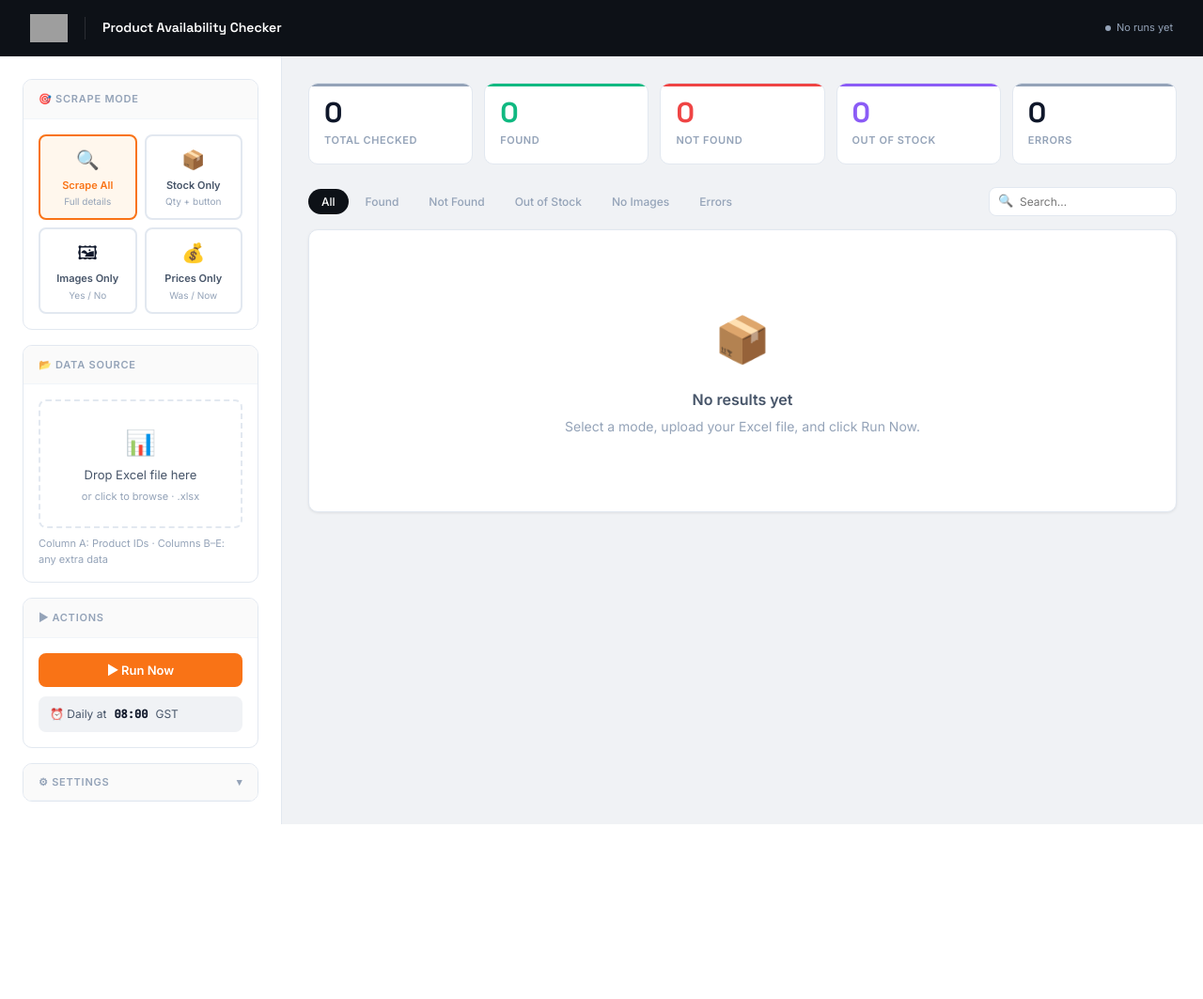
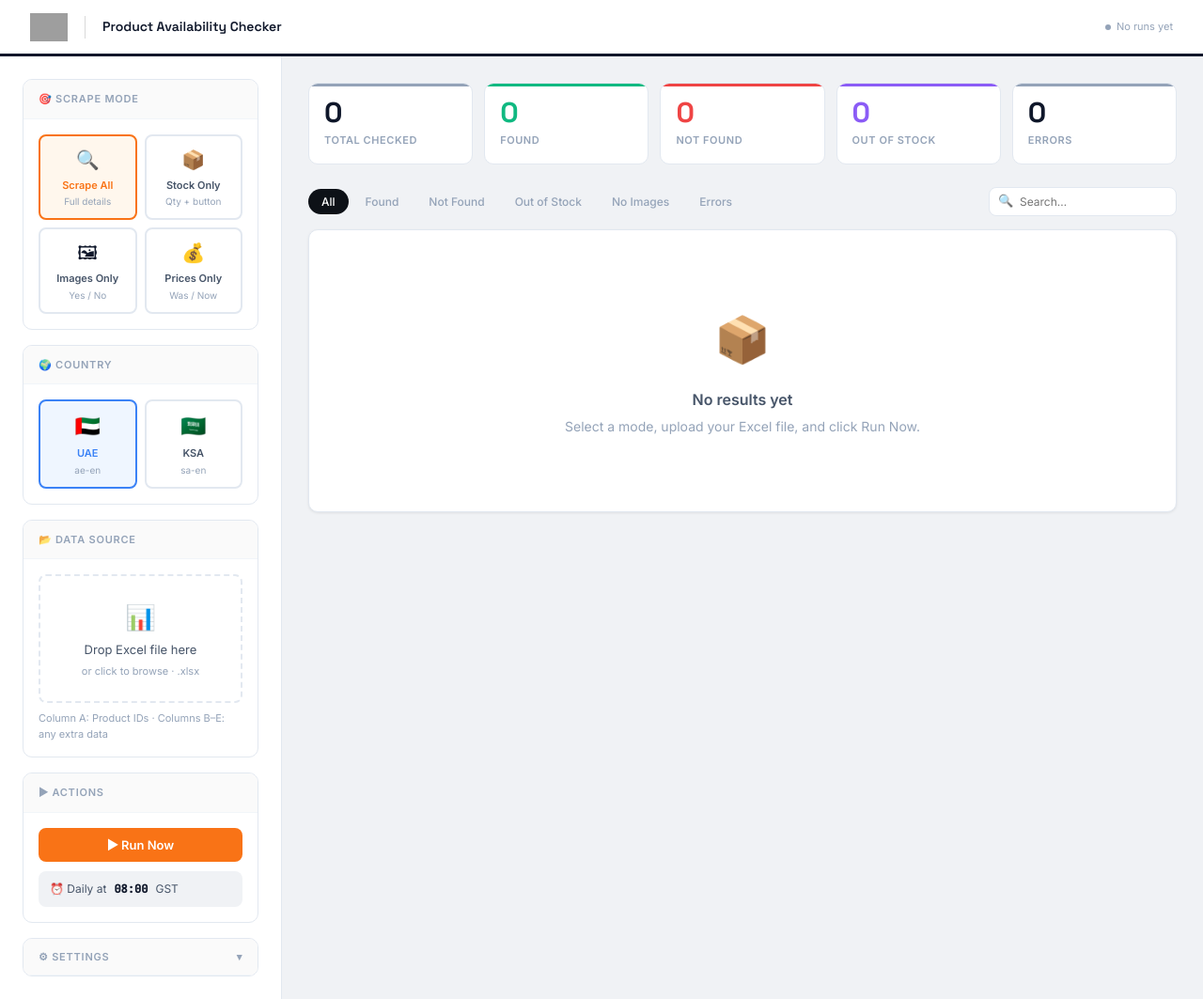
Before and after one commit to salmanhathi/TheDeal-Website-Scraper, a Flask app: page / in a window 1280 px wide. Shown: the whole page at 94% size. Before the commit the page ends 877 px from the top, so only its background shows below. Run offline with Flask 3, Linux system fonts and the light colour scheme; grey boxes are pictures that could not be loaded.

Commit message:
Add files via upload

```diff
--- a/templates/index.html
+++ b/templates/index.html
@@ -31,10 +31,10 @@
   body { font-family: 'Inter', sans-serif; background: var(--bg); color: var(--text1); min-height: 100vh; font-size: 14px; line-height: 1.5; }
 
   /* Header */
-  .header { background: var(--night); padding: 0 32px; display: flex; align-items: center; height: 60px; position: sticky; top: 0; z-index: 100; border-bottom: 1px solid rgba(255,255,255,.06); }
+  .header { background: #ffffff; padding: 0 32px; display: flex; align-items: center; height: 60px; position: sticky; top: 0; z-index: 100; border-bottom: 3px solid #0f172a; }
   .header-logo img { height: 30px; display: block; }
-  .header-divider { width: 1px; height: 24px; background: rgba(255,255,255,.12); margin: 0 18px; }
-  .header-title { font-family: 'Space Grotesk', sans-serif; font-size: 14px; font-weight: 600; color: #fff; }
+  .header-divider { width: 1px; height: 24px; background: rgba(0,0,0,.15); margin: 0 18px; }
+  .header-title { font-family: 'Space Grotesk', sans-serif; font-size: 14px; font-weight: 600; color: #0f172a; }
   .header-right { margin-left: auto; display: flex; align-items: center; gap: 12px; }
   .last-run { font-size: 11px; color: var(--text3); display: flex; align-items: center; gap: 6px; }
   .pulse-dot { width: 6px; height: 6px; border-radius: 50%; background: var(--green); display: inline-block; }
@@ -61,6 +61,17 @@
   .mode-label { font-size: 11px; font-weight: 600; color: var(--text2); display: block; }
   .mode-desc { font-size: 10px; color: var(--text3); margin-top: 2px; display: block; }
   .mode-card.active .mode-label { color: var(--orange); }
+
+  /* Country selector */
+  .country-grid { display: grid; grid-template-columns: 1fr 1fr; gap: 8px; }
+  .country-card { border: 2px solid var(--border); border-radius: 8px; padding: 10px; cursor: pointer; transition: all .15s; text-align: center; }
+  .country-card:hover { border-color: var(--blue); background: #eff6ff; }
+  .country-card.active { border-color: var(--blue); background: #eff6ff; }
+  .country-card input { display: none; }
+  .country-flag { font-size: 22px; margin-bottom: 4px; }
+  .country-label { font-size: 11px; font-weight: 600; color: var(--text2); display: block; }
+  .country-desc { font-size: 10px; color: var(--text3); margin-top: 2px; display: block; }
+  .country-card.active .country-label { color: var(--blue); }
 
   /* Upload */
   .drop-zone { border: 2px dashed var(--border); border-radius: 8px; padding: 24px 16px; text-align: center; cursor: pointer; transition: border-color .2s, background .2s; position: relative; }
@@ -233,6 +244,9 @@
   <div class="header-divider"></div>
   <div class="header-title">Product Availability Checker</div>
   <div class="header-right">
+    {% if state.results %}
+    <button onclick="showClear()" style="background:#ef4444;color:#fff;border:none;padding:6px 14px;border-radius:8px;font-size:12px;font-weight:600;cursor:pointer">🗑 Clear</button>
+    {% endif %}
     <div class="last-run" id="lastRunBadge">
       <span class="pulse-dot idle" id="statusDot"></span>
       <span id="lastRunText">
@@ -283,6 +297,27 @@
             <span class="mode-desc">Was / Now</span>
           </label>
 
+        </div>
+      </div>
+    </div>
+
+    <!-- Country selector -->
+    <div class="card">
+      <div class="card-header">🌍 Country</div>
+      <div class="card-body">
+        <div class="country-grid" id="countryGrid">
+          <label class="country-card active" id="cc-ae">
+            <input type="radio" name="country" value="ae" checked>
+            <div class="country-flag">🇦🇪</div>
+            <span class="country-label">UAE</span>
+            <span class="country-desc">ae-en</span>
+          </label>
+          <label class="country-card" id="cc-sa">
+            <input type="radio" name="country" value="sa">
+            <div class="country-flag">🇸🇦</div>
+            <span class="country-label">KSA</span>
+            <span class="country-desc">sa-en</span>
+          </label>
         </div>
       </div>
     </div>
@@ -592,6 +627,18 @@
     return document.querySelector('input[name="mode"]:checked')?.value || 'all';
   }
 
+  // ── Country selector ────────────────────────────────────────────────────────
+  document.querySelectorAll('input[name="country"]').forEach(radio => {
+    radio.addEventListener('change', () => {
+      document.querySelectorAll('.country-card').forEach(c => c.classList.remove('active'));
+      radio.closest('.country-card').classList.add('active');
+    });
+  });
+
+  function getCountry() {
+    return document.querySelector('input[name="country"]:checked')?.value || 'ae';
+  }
+
   // ── File upload ──────────────────────────────────────────────────────────────
   const dropZone  = document.getElementById('dropZone');
   const fileInput = document.getElementById('fileInput');
@@ -642,46 +689,24 @@
     fetch('/run', {
       method: 'POST',
       headers: { 'Content-Type': 'application/json' },
-    body: JSON.stringify({ mode }),
+      body: JSON.stringify({ mode, country: getCountry() }),
     })
       .then(r => r.json())
       .then(d => {
-    if (d.error) {
-      showToast('error', d.error);
+        if (d.error) { showToast('error', d.error); }
+        else {
+          showToast('success', `Done — ${d.found} found, ${d.not_found} not found`);
+          setTimeout(() => location.reload(), 1200);
+        }
+      })
+      .catch(() => showToast('error', 'Run failed'))
+      .finally(() => {
         btn.disabled = false;
         spinner.classList.remove('active');
         btnText.textContent = '▶ Run Now';
         status.classList.remove('visible');
         dot.classList.add('idle');
-    } else {
-      showToast('info', 'Check started — results update every 30s');
-      pollResults();
-    }
-  })
-  .catch(() => showToast('error', 'Run failed'));
-}
-
-function pollResults() {
-  setTimeout(() => {
-    fetch('/results')
-      .then(r => r.json())
-      .then(d => {
-        document.getElementById('statTotal').textContent  = d.total  || 0;
-        document.getElementById('statFound').textContent  = d.found  || 0;
-        document.getElementById('statMissing').textContent= d.not_found || 0;
-        document.getElementById('statError').textContent  = d.errors || 0;
-        if (d.partial) {
-          showToast('info', `Progress: ${d.total} checked so far…`);
-          pollResults();
-        } else if (d.total > 0) {
-          showToast('success', `Done — ${d.found} found, ${d.not_found} not found`);
-          setTimeout(() => location.reload(), 1500);
-        } else {
-          pollResults();
-        }
-      })
-      .catch(() => pollResults());
-  }, 30000);
+      });
   }
 
   // ── Clear ────────────────────────────────────────────────────────────────────
@@ -694,6 +719,10 @@ function pollResults() {
       .then(() => { showToast('success', 'Results cleared'); setTimeout(() => location.reload(), 800); })
       .catch(() => showToast('error', 'Clear failed'));
   }
+	  // Ctrl+Shift+X to clear
+	document.addEventListener('keydown', e => {
+	  if (e.ctrlKey && e.shiftKey && e.key === 'X') showClear();
+	});
 
   // ── Settings ─────────────────────────────────────────────────────────────────
   function toggleSettings() {
```
Lines whose indentation alone changed are shown as unchanged.
